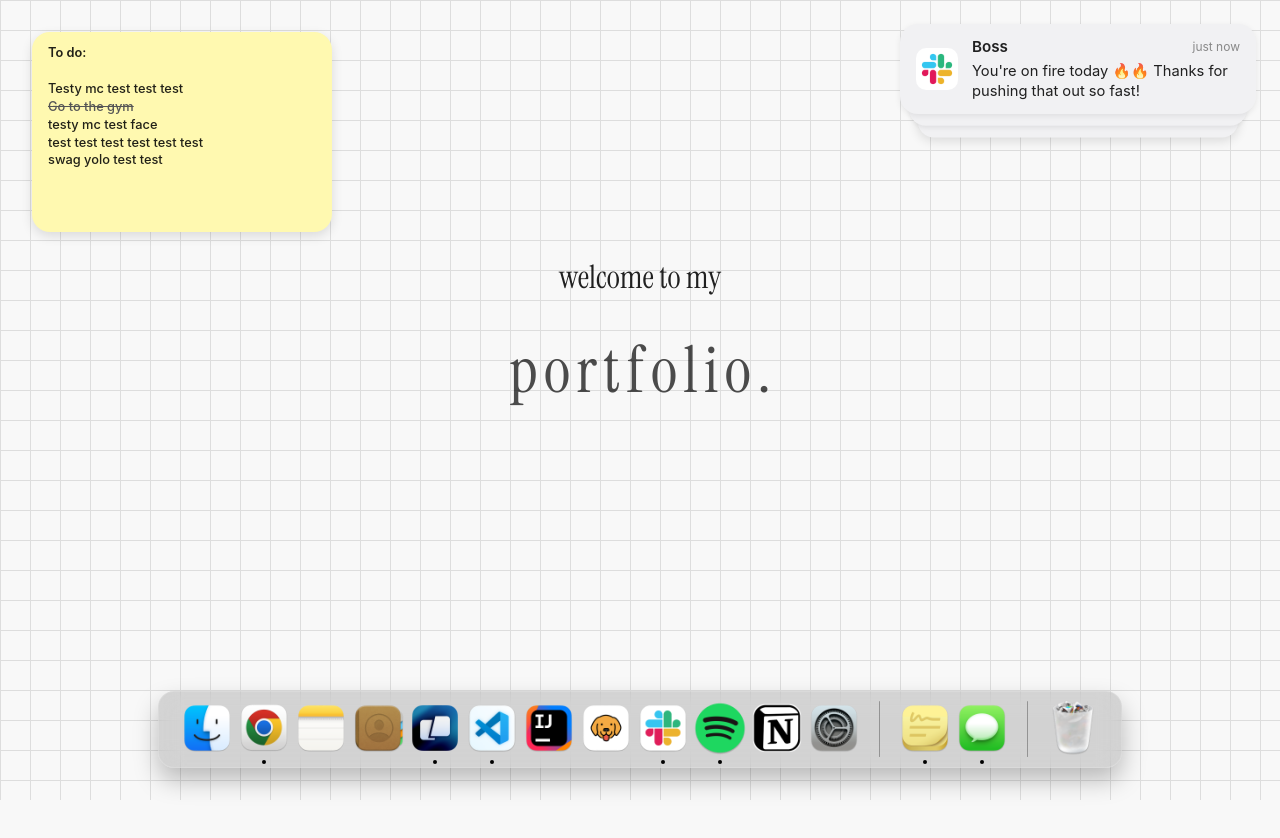
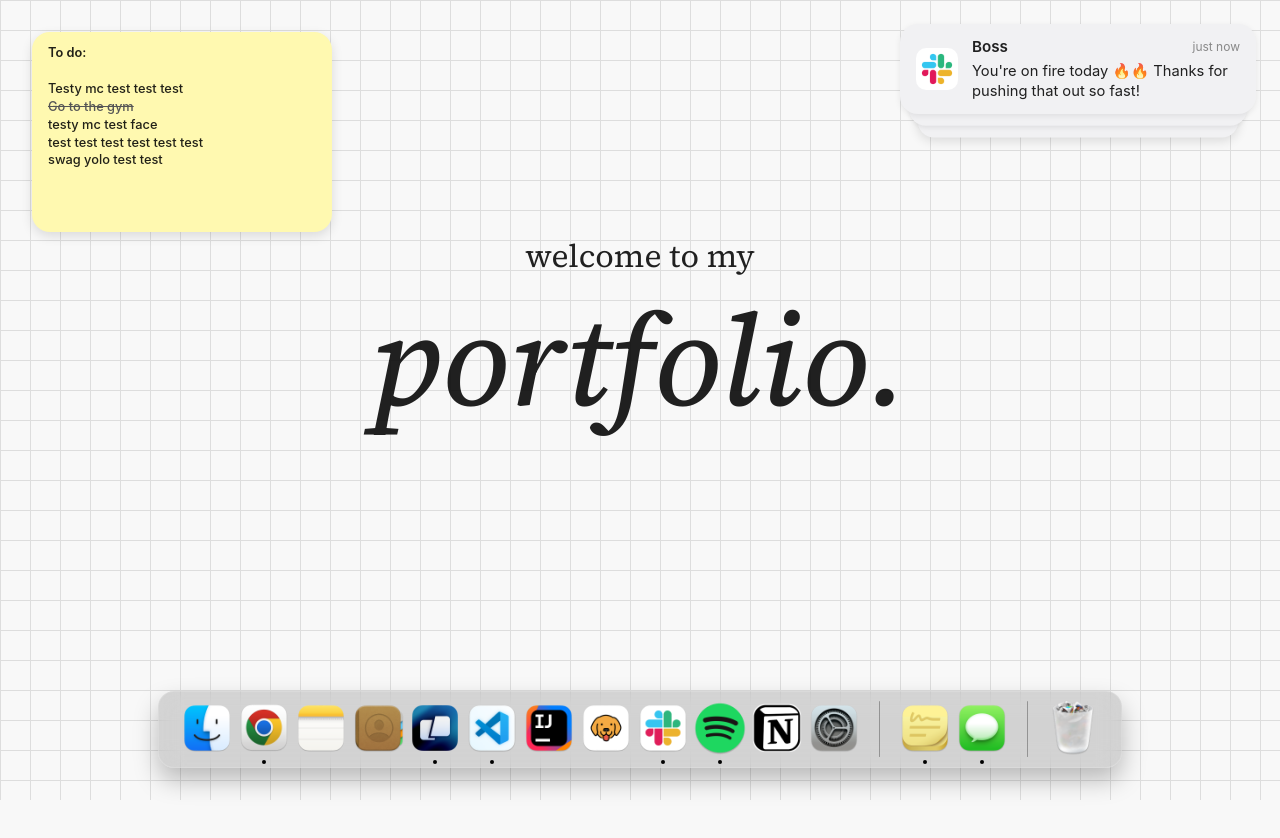
Before and after one commit to maderama/maderama-website, a React (Vite) app: page / in a window 1280 px wide. Shown: the top 838 px of the page. Built offline with nearby package versions, Linux system fonts and the light colour scheme.

Commit message:
feature | modify main text

```diff
--- a/src/App.tsx
+++ b/src/App.tsx
@@ -1,10 +1,11 @@
 import { styled } from "styled-components";
 import { GlobalStyles } from "./__styles__/GlobalStyles";
 import { StickyNote } from "./components/StickyNote/StickyNote";
-import { WaveTextRipple } from "./components/WaveTextRipple";
 import MessageToasts from "./components/Messages/MessageToasts";
 import { StickyNoteContainer } from "./components/StickyNote/StickyNoteContainer.styles";
 import MacDock from "./components/Dock/MacDock";
+import ThiccText from "./components/Text/ThiccText";
+import { TextContainer } from "./components/Text/TextContainer";
 
 function App() {
   return (
@@ -14,8 +15,10 @@ function App() {
       <StickyNoteContainer id="desktop-container">
         <StickyNote />
       </StickyNoteContainer>
-      <h1>welcome to my</h1>
-      <WaveTextRipple text="portfolio." />
+      <TextContainer>
+        <h1>welcome to my</h1>
+        <ThiccText text="portfolio." />
+      </TextContainer>
       <MacDock />
     </>
   );
--- /dev/null
+++ b/src/components/Text/TextContainer.tsx
@@ -0,0 +1,16 @@
+import { styled } from "styled-components";
+
+export const TextContainer = styled.div`
+  display: flex;
+  flex-direction: column;
+  align-items: center;
+  margin-bottom: 2rem;
+
+  h1 {
+    font-family: 'Source Serif 4', serif;
+    font-size: 2rem;
+    font-weight: 400;
+    font-style: normal;
+    margin: 0 0 -1rem;
+  }
+`;
--- /dev/null
+++ b/src/components/Text/ThiccText.tsx
@@ -0,0 +1,40 @@
+import { motion } from "framer-motion";
+import styled from "styled-components";
+
+const Wrapper = styled.div`
+  display: flex;
+  justify-content: center;
+  flex-wrap: wrap;
+`;
+
+const Letter = styled(motion.span)`
+  display: inline-block;
+  font-size: 8rem;
+  font-family: 'Source Serif 4', serif;
+  font-style: italic;
+  cursor: default;
+`;
+
+type ThiccTextProps = {
+  text: string;
+};
+
+export default function ThiccText({ text }: ThiccTextProps) {
+  return (
+    <Wrapper>
+      {text.split("").map((char, index) => (
+        <Letter
+          key={index}
+          initial={{ fontVariationSettings: '"wght" 450' }}
+          animate={{ fontVariationSettings: '"wght" 450' }}
+          whileHover={{
+            fontVariationSettings: '"wght" 900',
+            transition: { duration: 0.275 },
+          }}
+        >
+          {char}
+        </Letter>
+      ))}
+    </Wrapper>
+  );
+}
--- a/src/components/WaveTextRipple.tsx
+++ /dev/null
@@ -1,69 +0,0 @@
-import { useState } from 'react';
-import { motion, Transition } from 'framer-motion';
-import styled from 'styled-components';
-
-const TextWrapper = styled.div`
-  display: flex;
-  justify-content: center;
-  flex-wrap: wrap;
-  gap: 0.1em;
-  font-size: 4rem;
-  font-weight: 300;
-  cursor: default;
-
-  span {
-    display: inline-block;
-  }
-`;
-
-type Props = {
-  text: string;
-};
-
-export const WaveTextRipple = ({ text }: Props) => {
-  const [hoveredIndex, setHoveredIndex] = useState<number | null>(null);
-
-  const transition: Transition = {
-    type: 'spring',
-    stiffness: 900,
-    damping: 20,
-  };
-
-  const getAnimationTarget = (i: number) => {
-    if (hoveredIndex === null) {
-      return {
-        y: 0,
-        scale: 1,
-        opacity: 0.8,
-      };
-    }
-
-    const distance = Math.abs(i - hoveredIndex);
-    const maxDistance = 2;
-    const cappedDistance = Math.min(distance, maxDistance);
-    const falloff = 1 - cappedDistance / (maxDistance + 0.05);
-
-    return {
-      y: -10 * falloff,
-      scale: 1 + 0.2 * falloff,
-      opacity: 0.8 + 0.2 * falloff,
-      fontWeight: 300 + Math.round(300 * falloff),
-    };
-  };
-
-  return (
-    <TextWrapper>
-      {text.split('').map((char, i) => (
-        <motion.span
-          key={i}
-          onMouseEnter={() => setHoveredIndex(i)}
-          onMouseLeave={() => setHoveredIndex(null)}
-          animate={getAnimationTarget(i)}
-          transition={transition}
-        >
-          {char === ' ' ? '\u00A0' : char}
-        </motion.span>
-      ))}
-    </TextWrapper>
-  );
-};
```
